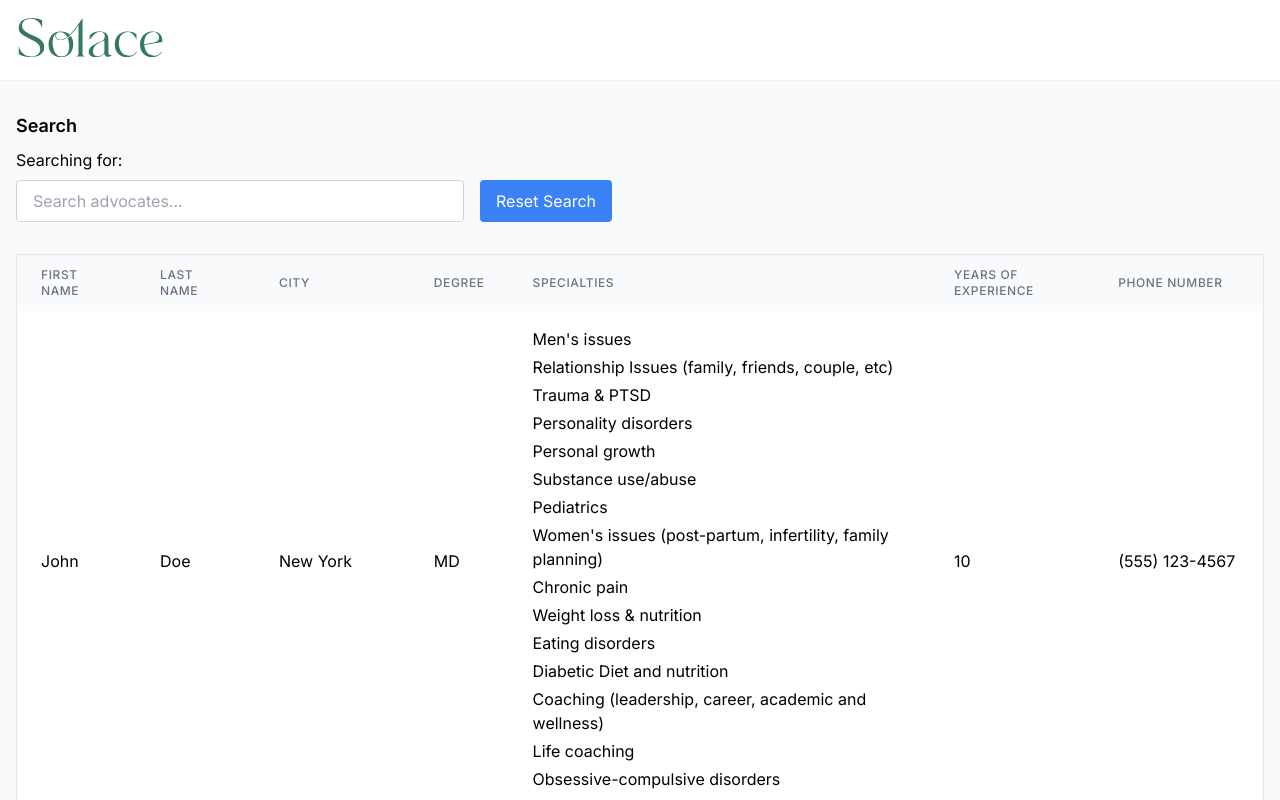
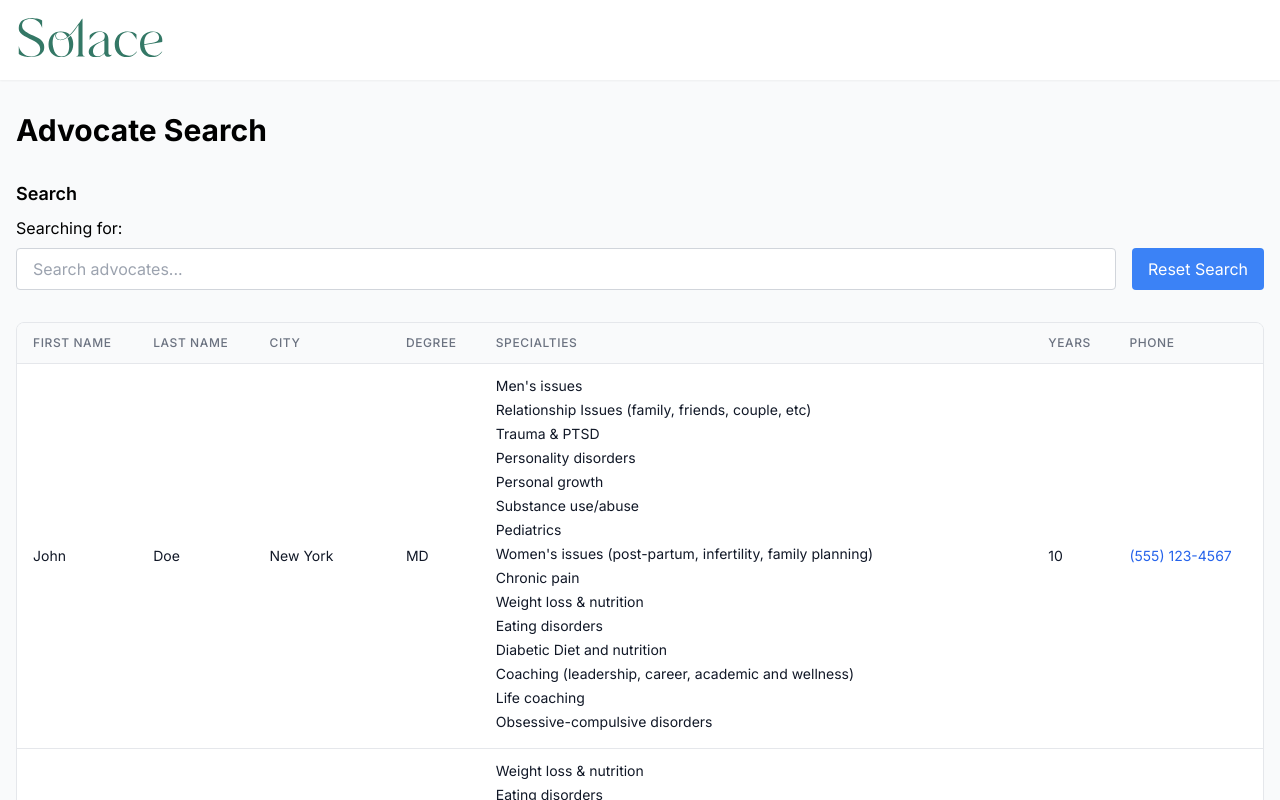
Before and after one commit to tharper/solace-assignment, a Next.js app: page / in a window 1280 px wide. Shown: the top 800 px of the page. Built offline with nearby package versions, Linux system fonts and the light colour scheme.

Commit message:
feat: make application responsive for mobile devices

```diff
--- a/src/app/page.tsx
+++ b/src/app/page.tsx
@@ -12,13 +12,16 @@ export default function Home() {
     <div className="min-h-screen bg-gray-50">
       <Header />
       <main className="container mx-auto px-4 py-8">
-
-        <AdvocateSearch
-          onSearch={filterAdvocates}
-          onReset={resetFilter}
-        />
-
-        <AdvocateTable advocates={filteredAdvocates} />
+        <div className="max-w-7xl mx-auto">
+          <h1 className="text-2xl sm:text-3xl font-bold mb-6 sm:mb-8">Advocate Search</h1>
+          <AdvocateSearch
+            onSearch={filterAdvocates}
+            onReset={resetFilter}
+          />
+          <div className="mt-6 sm:mt-8">
+            <AdvocateTable advocates={filteredAdvocates} />
+          </div>
+        </div>
       </main>
     </div>
   );
--- a/src/components/AdvocateSearch.tsx
+++ b/src/components/AdvocateSearch.tsx
@@ -1,30 +1,42 @@
+'use client';
+
+import { useState } from 'react';
+
 interface AdvocateSearchProps {
   onSearch: (searchTerm: string) => void;
   onReset: () => void;
 }
 
 export function AdvocateSearch({ onSearch, onReset }: AdvocateSearchProps) {
+  const [searchTerm, setSearchTerm] = useState('');
+
   const handleChange = (e: React.ChangeEvent<HTMLInputElement>) => {
-    const searchTerm = e.target.value;
-    document.getElementById("search-term")!.innerHTML = searchTerm;
-    onSearch(searchTerm);
+    const newSearchTerm = e.target.value;
+    setSearchTerm(newSearchTerm);
+    onSearch(newSearchTerm);
+  };
+
+  const handleReset = () => {
+    setSearchTerm('');
+    onReset();
   };
 
   return (
     <div className="mb-8">
       <p className="text-lg font-semibold mb-2">Search</p>
       <p className="mb-2">
-        Searching for: <span id="search-term" className="font-medium"></span>
+        Searching for: <span className="font-medium">{searchTerm}</span>
       </p>
-      <div className="flex gap-4">
+      <div className="flex flex-col sm:flex-row gap-4">
         <input
-          className="border border-gray-300 rounded px-4 py-2 w-full max-w-md focus:outline-none focus:ring-2 focus:ring-blue-500"
+          className="border border-gray-300 rounded px-4 py-2 w-full focus:outline-none focus:ring-2 focus:ring-blue-500"
           onChange={handleChange}
+          value={searchTerm}
           placeholder="Search advocates..."
         />
         <button
-          onClick={onReset}
-          className="bg-blue-500 text-white px-4 py-2 rounded hover:bg-blue-600 transition-colors"
+          onClick={handleReset}
+          className="bg-blue-500 text-white px-4 py-2 rounded hover:bg-blue-600 transition-colors whitespace-nowrap"
         >
           Reset Search
         </button>
--- a/src/components/AdvocateTable.tsx
+++ b/src/components/AdvocateTable.tsx
@@ -17,36 +17,44 @@ interface AdvocateTableProps {
 export function AdvocateTable({ advocates }: AdvocateTableProps) {
   return (
     <div className="overflow-x-auto">
-      <table className="min-w-full bg-white border border-gray-200">
+      <div className="min-w-full inline-block align-middle">
+        <div className="overflow-hidden border border-gray-200 rounded-lg">
+          <table className="min-w-full divide-y divide-gray-200">
             <thead className="bg-gray-50">
               <tr>
-            <th className="px-6 py-3 text-left text-xs font-medium text-gray-500 uppercase tracking-wider">First Name</th>
-            <th className="px-6 py-3 text-left text-xs font-medium text-gray-500 uppercase tracking-wider">Last Name</th>
-            <th className="px-6 py-3 text-left text-xs font-medium text-gray-500 uppercase tracking-wider">City</th>
-            <th className="px-6 py-3 text-left text-xs font-medium text-gray-500 uppercase tracking-wider">Degree</th>
-            <th className="px-6 py-3 text-left text-xs font-medium text-gray-500 uppercase tracking-wider">Specialties</th>
-            <th className="px-6 py-3 text-left text-xs font-medium text-gray-500 uppercase tracking-wider">Years of Experience</th>
-            <th className="px-6 py-3 text-left text-xs font-medium text-gray-500 uppercase tracking-wider">Phone Number</th>
+                <th className="px-4 py-3 text-left text-xs font-medium text-gray-500 uppercase tracking-wider">First Name</th>
+                <th className="px-4 py-3 text-left text-xs font-medium text-gray-500 uppercase tracking-wider">Last Name</th>
+                <th className="px-4 py-3 text-left text-xs font-medium text-gray-500 uppercase tracking-wider hidden sm:table-cell">City</th>
+                <th className="px-4 py-3 text-left text-xs font-medium text-gray-500 uppercase tracking-wider hidden md:table-cell">Degree</th>
+                <th className="px-4 py-3 text-left text-xs font-medium text-gray-500 uppercase tracking-wider hidden lg:table-cell">Specialties</th>
+                <th className="px-4 py-3 text-left text-xs font-medium text-gray-500 uppercase tracking-wider">Years</th>
+                <th className="px-4 py-3 text-left text-xs font-medium text-gray-500 uppercase tracking-wider hidden sm:table-cell">Phone</th>
               </tr>
             </thead>
-        <tbody className="divide-y divide-gray-200">
+            <tbody className="bg-white divide-y divide-gray-200">
               {advocates.map((advocate) => (
                 <tr key={`${advocate.firstName}-${advocate.lastName}`} className="hover:bg-gray-50">
-              <td className="px-6 py-4 whitespace-nowrap">{advocate.firstName}</td>
-              <td className="px-6 py-4 whitespace-nowrap">{advocate.lastName}</td>
-              <td className="px-6 py-4 whitespace-nowrap">{advocate.city}</td>
-              <td className="px-6 py-4 whitespace-nowrap">{advocate.degree}</td>
-              <td className="px-6 py-4">
+                  <td className="px-4 py-3 whitespace-nowrap text-sm text-gray-900">{advocate.firstName}</td>
+                  <td className="px-4 py-3 whitespace-nowrap text-sm text-gray-900">{advocate.lastName}</td>
+                  <td className="px-4 py-3 whitespace-nowrap text-sm text-gray-900 hidden sm:table-cell">{advocate.city}</td>
+                  <td className="px-4 py-3 whitespace-nowrap text-sm text-gray-900 hidden md:table-cell">{advocate.degree}</td>
+                  <td className="px-4 py-3 text-sm text-gray-900 hidden lg:table-cell">
                     {advocate.specialties.map((specialty) => (
                       <div key={specialty} className="mb-1">{specialty}</div>
                     ))}
                   </td>
-              <td className="px-6 py-4 whitespace-nowrap">{advocate.yearsOfExperience}</td>
-              <td className="px-6 py-4 whitespace-nowrap"><a href={`tel:${advocate.phoneNumber}`}>{formatPhoneNumber(advocate.phoneNumber)}</a></td>
+                  <td className="px-4 py-3 whitespace-nowrap text-sm text-gray-900">{advocate.yearsOfExperience}</td>
+                  <td className="px-4 py-3 whitespace-nowrap text-sm text-gray-900 hidden sm:table-cell">
+                    <a href={`tel:${advocate.phoneNumber}`} className="text-blue-600 hover:text-blue-800">
+                      {formatPhoneNumber(advocate.phoneNumber)}
+                    </a>
+                  </td>
                 </tr>
               ))}
             </tbody>
           </table>
         </div>
+      </div>
+    </div>
   );
 }
--- a/src/hooks/useAdvocates.ts
+++ b/src/hooks/useAdvocates.ts
@@ -1,3 +1,5 @@
+'use client';
+
 import { useState, useEffect } from "react";
 
 interface Advocate {
@@ -15,13 +17,21 @@ export function useAdvocates() {
   const [filteredAdvocates, setFilteredAdvocates] = useState<Advocate[]>([]);
 
   useEffect(() => {
-    console.log("fetching advocates...");
-    fetch("/api/advocates").then((response) => {
-      response.json().then((jsonResponse) => {
-        setAdvocates(jsonResponse.data);
-        setFilteredAdvocates(jsonResponse.data);
-      });
-    });
+    const fetchAdvocates = async () => {
+      try {
+        const response = await fetch("/api/advocates");
+        if (!response.ok) {
+          throw new Error('Failed to fetch advocates');
+        }
+        const data = await response.json();
+        setAdvocates(data.data);
+        setFilteredAdvocates(data.data);
+      } catch (error) {
+        console.error('Error fetching advocates:', error);
+      }
+    };
+
+    fetchAdvocates();
   }, []);
 
   const filterAdvocates = (searchTerm: string) => {
```
Lines whose indentation alone changed are shown as unchanged.
